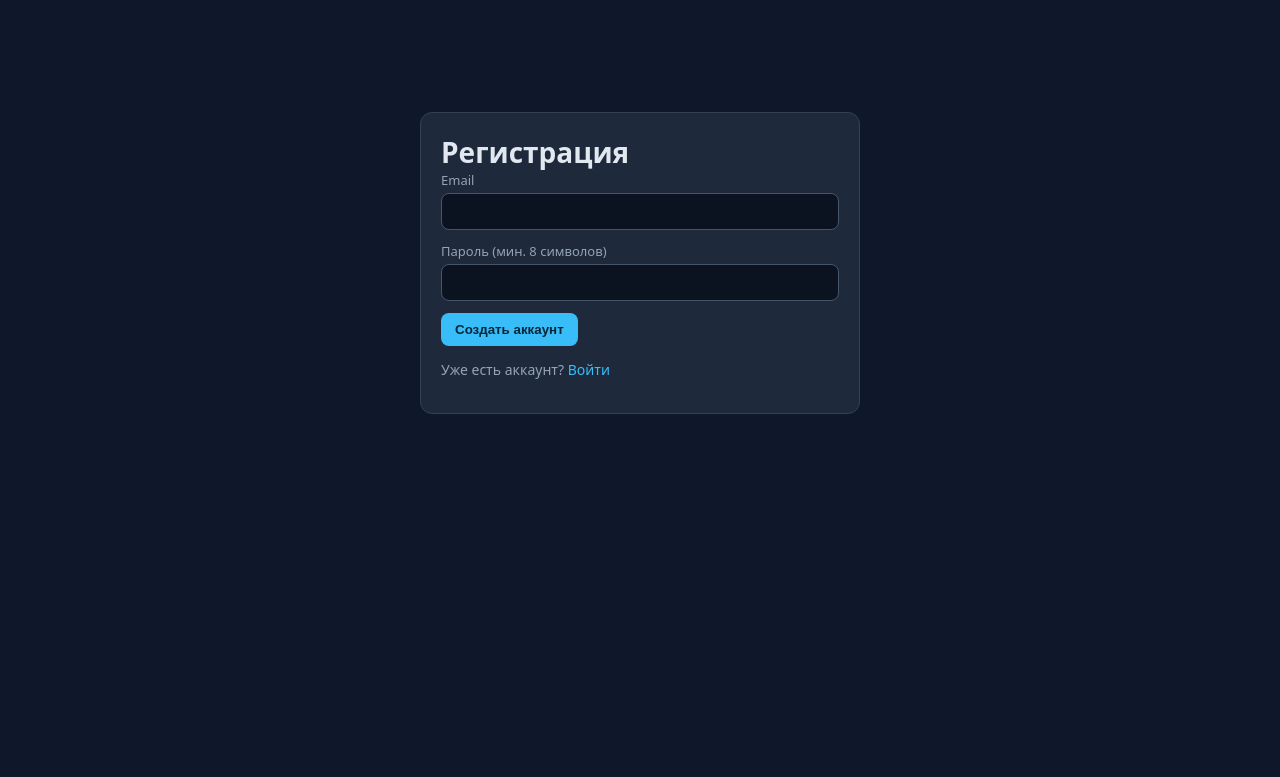
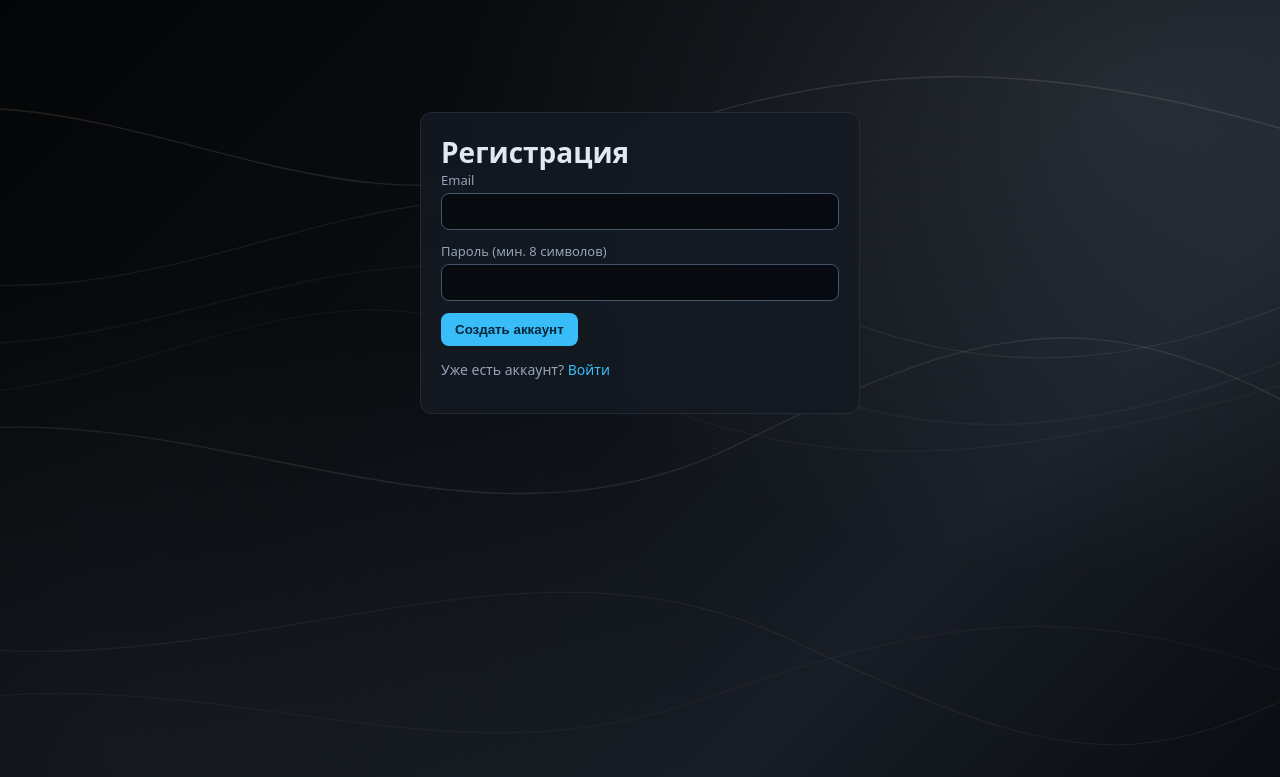
Before and after one commit to brawlat12344-ops/pricetracker, a Spring app: template src/main/resources/templates/register.html in a window 1280 px wide. Shown: the top 777 px of the page. Run offline with Thymeleaf, Linux system fonts and the light colour scheme; the template is opened without the code that fills it, so the values that code supplies are empty; some of the project's set-up classes (security, data sources, template engines, error pages and the like) are left out, and stand-ins take their place.

Commit message:
Add dark wavy gradient background to all pages

```diff
--- a/src/main/resources/static/style.css
+++ b/src/main/resources/static/style.css
@@ -1,17 +1,31 @@
 :root {
-  --bg:#0f172a; --panel:#1e293b; --text:#e2e8f0; --muted:#94a3b8;
+  --bg:#05070a; --panel:rgba(20,26,35,0.88); --text:#e2e8f0; --muted:#94a3b8;
   --accent:#38bdf8; --danger:#f87171; --ok:#4ade80;
 }
 * { box-sizing:border-box; }
-body { margin:0; background:var(--bg); color:var(--text); font-family:system-ui,"Segoe UI",sans-serif; }
+body {
+  margin:0;
+  color:var(--text);
+  font-family:system-ui,"Segoe UI",sans-serif;
+  background-color:var(--bg);
+  background-image:
+    url('/waves.svg'),
+    radial-gradient(1100px 780px at 88% 12%, rgba(130,140,155,0.18), transparent 62%),
+    radial-gradient(900px 700px at 8% 92%, rgba(70,80,95,0.16), transparent 66%),
+    linear-gradient(135deg, #040506 0%, #0a0d11 38%, #181d26 72%, #090c10 100%);
+  background-repeat:no-repeat;
+  background-position:center center;
+  background-size:cover, 100% 100%, 100% 100%, 100% 100%;
+  background-attachment:fixed;
+}
 main { max-width:1080px; margin:0 auto; padding:32px 20px 64px; }
 header { display:flex; align-items:center; justify-content:space-between; gap:16px; margin-bottom:24px; }
 h1 { font-size:28px; margin:0; } h2 { font-size:20px; margin:0 0 12px; }
 a { color:var(--accent); text-decoration:none; }
-.card { background:var(--panel); border:1px solid #334155; border-radius:12px; padding:20px; margin-bottom:20px; }
+.card { background:var(--panel); border:1px solid rgba(255,255,255,0.08); border-radius:12px; padding:20px; margin-bottom:20px; backdrop-filter:blur(8px); }
 .grid { display:grid; gap:12px; grid-template-columns:repeat(auto-fit,minmax(220px,1fr)); }
 label { display:block; font-size:13px; color:var(--muted); margin-bottom:4px; }
-input { width:100%; padding:10px 12px; border-radius:8px; border:1px solid #475569; background:#0b1220; color:var(--text); }
+input { width:100%; padding:10px 12px; border-radius:8px; border:1px solid #475569; background:rgba(5,8,12,0.78); color:var(--text); }
 button { padding:9px 14px; border-radius:8px; border:0; cursor:pointer; background:var(--accent); color:#04263a; font-weight:600; }
 button.secondary { background:#334155; color:var(--text); }
 button.danger { background:#7f1d1d; color:#fff; }
@@ -21,4 +35,4 @@ th,td { text-align:left; padding:10px 8px; border-bottom:1px solid #334155; font
 .badge.ok { background:var(--ok); color:#052e16; }
 .muted { color:var(--muted); font-size:14px; }
 .error { color:var(--danger); }
-.chart { width:100%; height:auto; background:#0b1220; border-radius:8px; }
+.chart { width:100%; height:auto; background:rgba(5,8,12,0.72); border-radius:8px; }
```
Also changed, not shown: src/main/resources/static/waves.svg (added).
